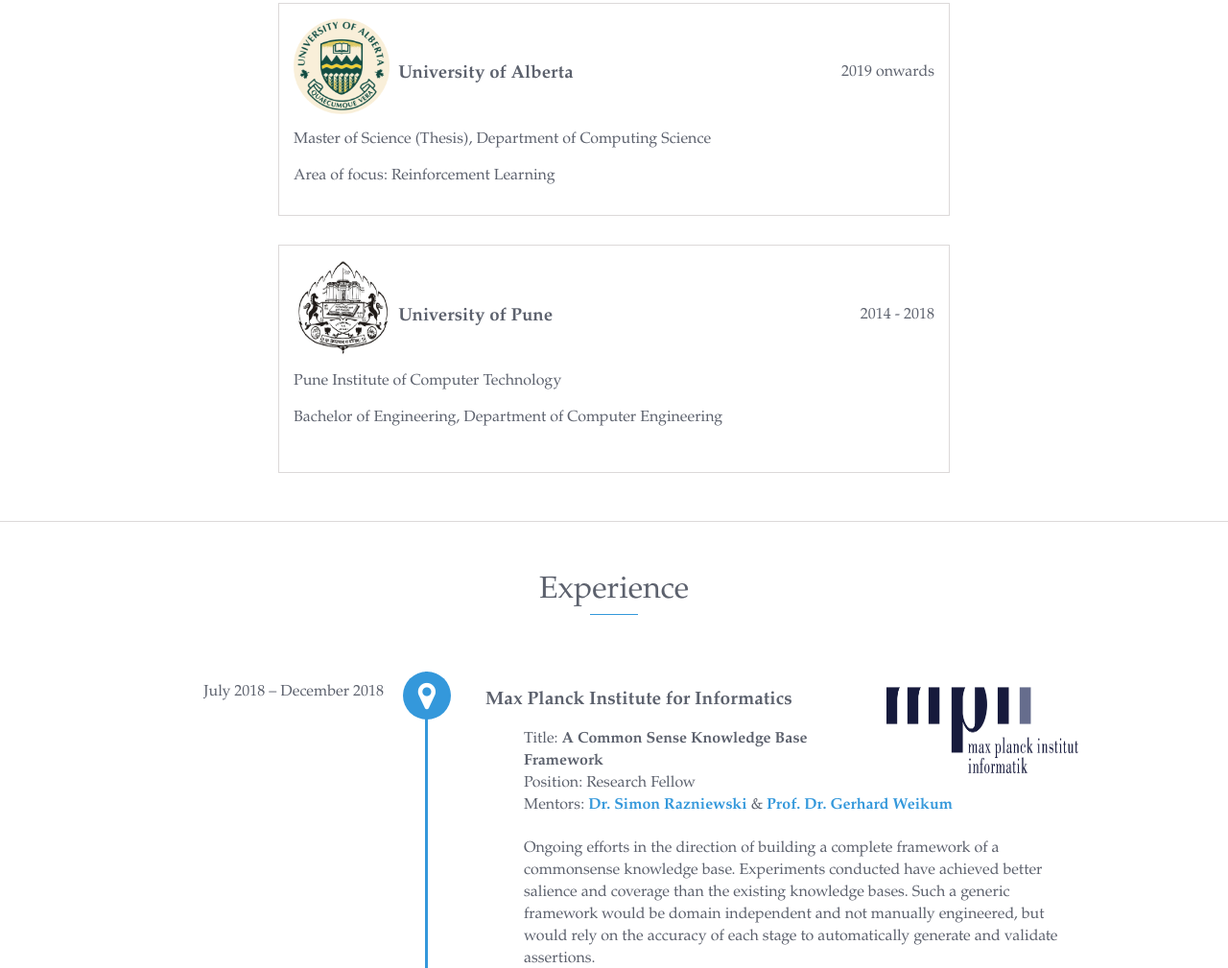
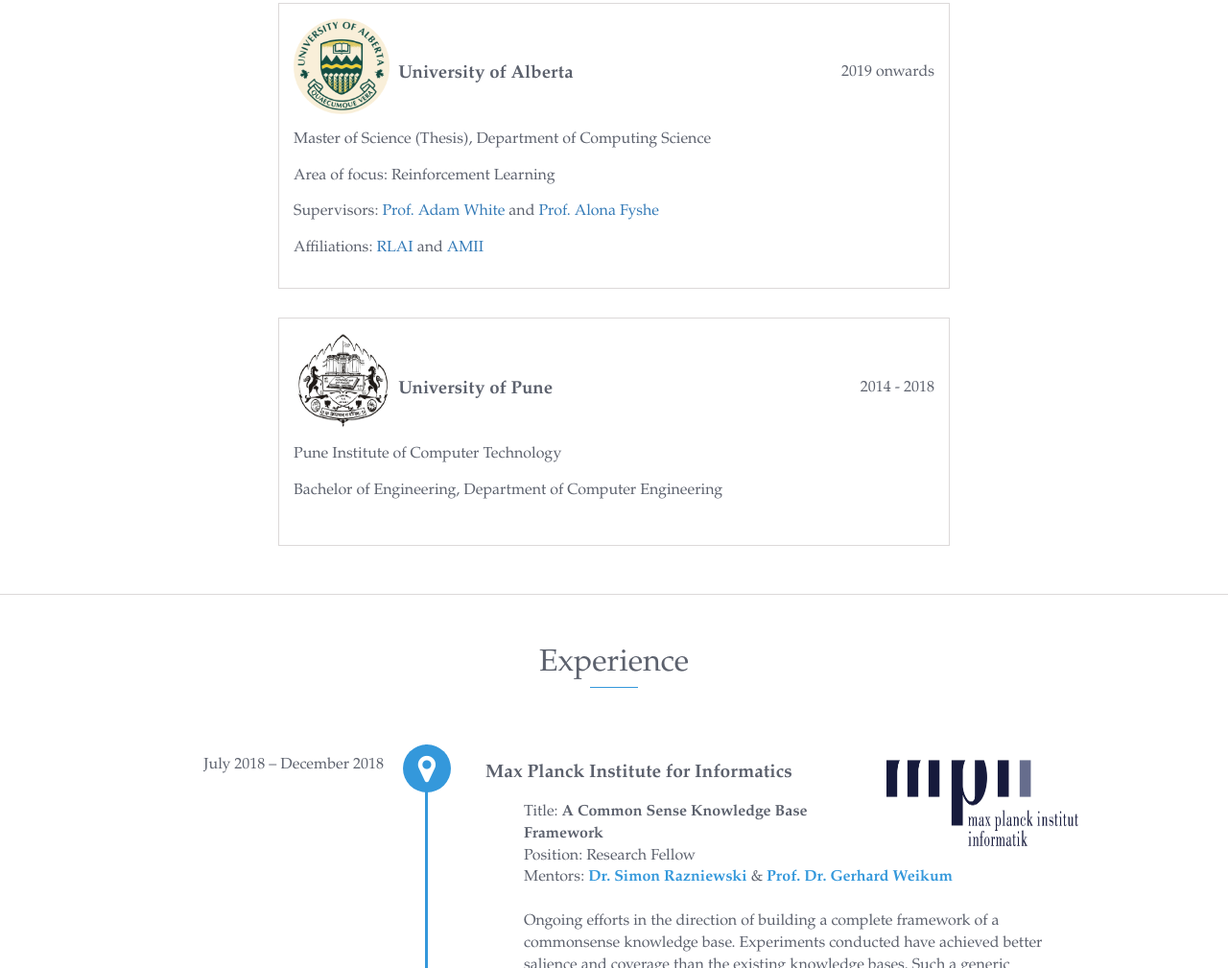
Before and after one commit to architsakhadeo/architsakhadeo.github.io, a website: page index.html in a window 1280 px wide. Shown: the part 2259-3268 px from the top of the page at 96% size. Drawn offline with nearby package versions, Linux system fonts and the light colour scheme.

Commit message:
minor changes

```diff
--- a/index.html
+++ b/index.html
@@ -111,6 +111,8 @@
             <h4></h4>
             <h4>Master of Science (Thesis), Department of Computing Science</h4>
             <h4>Area of focus: Reinforcement Learning</h4>
+            <h4>Supervisors: <a href="https://sites.ualberta.ca/~amw8/">Prof. Adam White</a> and <a href="https://webdocs.cs.ualberta.ca/~alona/">Prof. Alona Fyshe</a></h4>
+            <h4>Affiliations: <a href="http://rlai.ualberta.ca/">RLAI</a> and <a href="https://www.amii.ca/">AMII</a></h4>
         </div>
 
         <div class="education-block">
```
